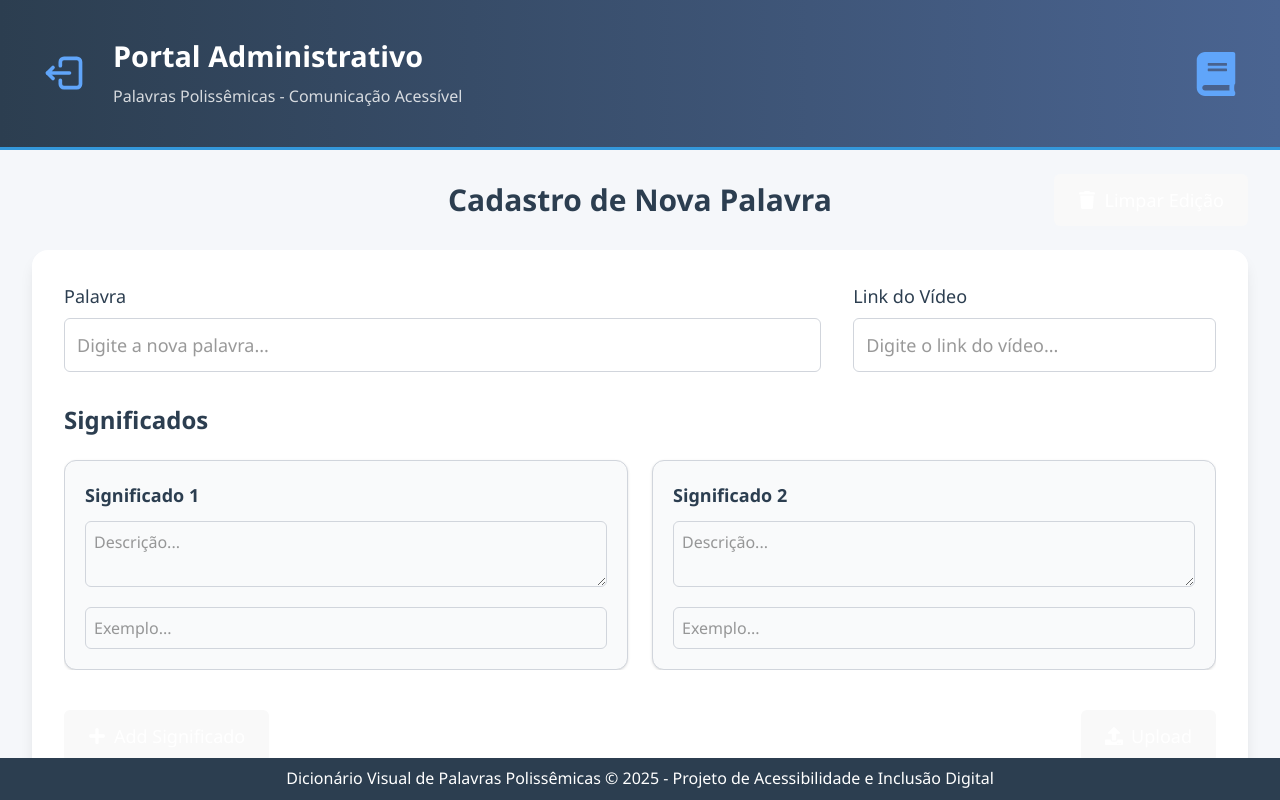
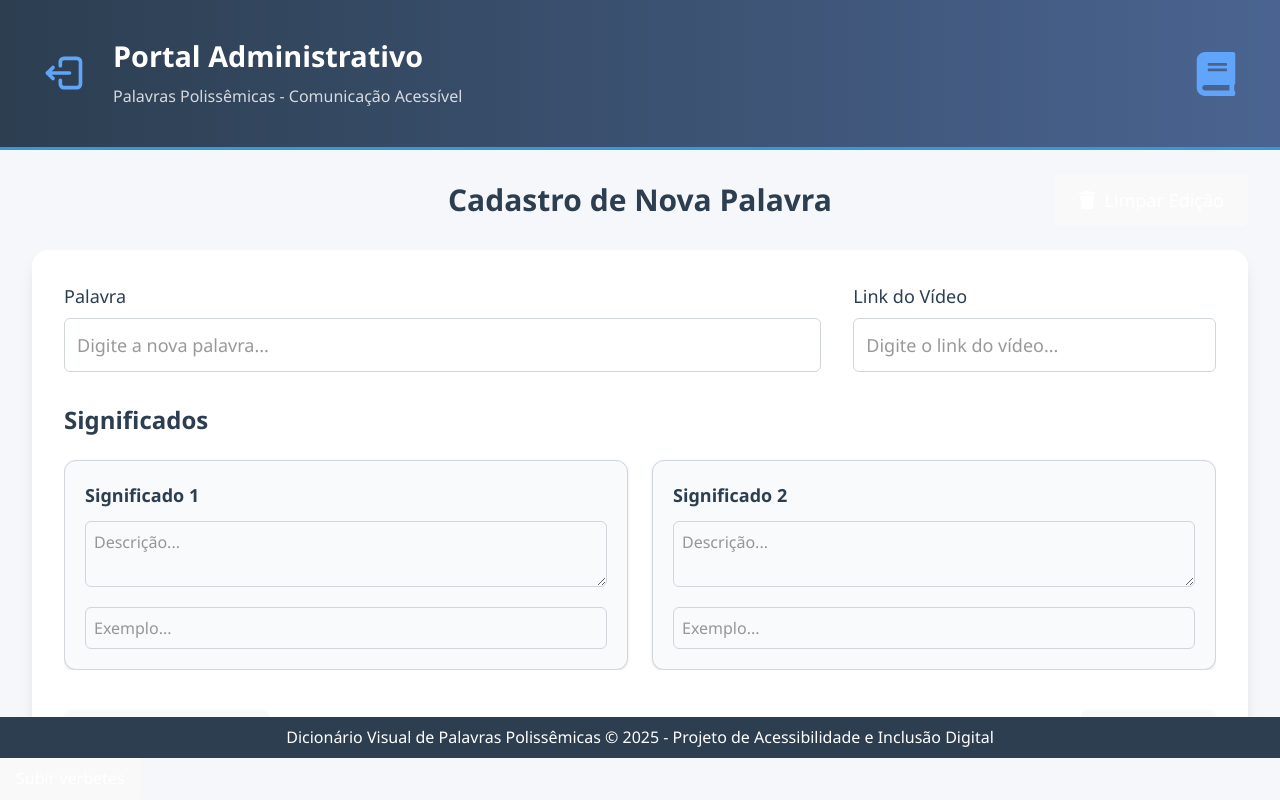
Before and after one commit to Nickpiers/DicionarioVisual, a React (Vite) app: page /admin-portal/home in a window 1280 px wide. Built offline with nearby package versions, Linux system fonts and the light colour scheme; sample sign-in values are in the browser's storage.

Commit message:
botao upload de palavras temporario

```diff
--- a/src/AdminPortal/components/AdminPortalHome.jsx
+++ b/src/AdminPortal/components/AdminPortalHome.jsx
@@ -9,6 +9,7 @@ import { scheduleTokenCheck } from "../controllers.js/loginController";
 import { capitalizeFirstLetter, uploadWord } from "../controllers.js/wordRestController";
 import { ModalHandler } from "./ModalHandler";
 import { PortalHomeContent } from "./PortalHomeContent";
+import { UploadWordsButton } from "./UploadWordsButton";
 
 export const AdminPortalHome = () => {
   const navigate = useNavigate();
@@ -86,6 +87,7 @@ export const AdminPortalHome = () => {
         handleUpload={handleUpload}
         navigate={navigate}
       />
+      <UploadWordsButton />
     </div>
   );
 };
--- /dev/null
+++ b/src/AdminPortal/components/UploadWordsButton.jsx
@@ -0,0 +1,50 @@
+import { useState } from "react";
+import { uploadWord } from "../controllers.js/wordRestController";
+import { words } from "../../Dictionary/controllers/words";
+
+export const UploadWordsButton = () => {
+  const [loading, setLoading] = useState(false);
+  const [successCount, setSuccessCount] = useState(0);
+  const [errorCount, setErrorCount] = useState(0);
+
+  const handleUpload = async () => {
+    setLoading(true);
+    setSuccessCount(0);
+    setErrorCount(0);
+
+    for (const w of words) {
+      try {
+        // Transformando o formato do JSON para o que o backend espera
+        const meanings = w.meanings.map((m) => ({
+          description: m.definition,
+          example: m.example,
+        }));
+
+        await uploadWord({
+          term: w.word,
+          meanings,
+        });
+
+        setSuccessCount((prev) => prev + 1);
+      } catch (err) {
+        console.error(`Erro ao subir palavra ${w.word}:`, err);
+        setErrorCount((prev) => prev + 1);
+      }
+    }
+
+    setLoading(false);
+    alert(`Upload finalizado!\nSucesso: ${successCount}\nErros: ${errorCount}`);
+  };
+
+  return (
+    <div>
+      <button
+        onClick={handleUpload}
+        disabled={loading}
+        className="bg-blue-600 text-white py-2 px-4 rounded"
+      >
+        {loading ? "Enviando..." : "Subir verbetes"}
+      </button>
+    </div>
+  );
+};
```
